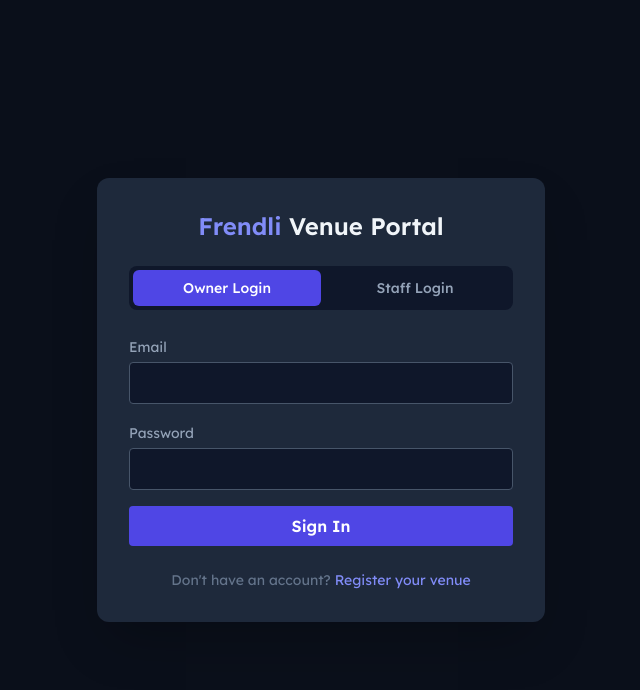
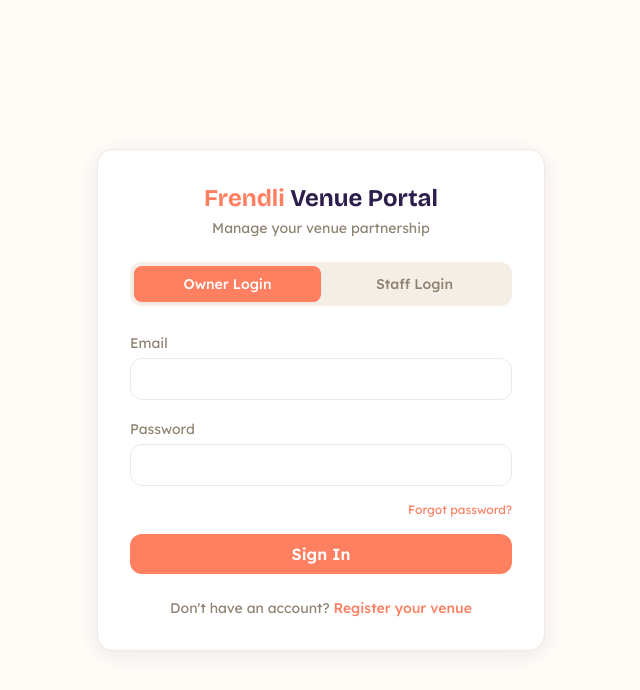
Before and after one commit to Don-BP/Frendliii, a React (Vite) app in the folder venue-portal/: page /login in a window 1280 px wide. Shown: the top 690 px of the page, without its empty margins (319-959 px from the left). Built offline with nearby package versions, Linux system fonts and the light colour scheme; no server answers.

Commit message:
feat(venue-portal): restyle Login/Register, add forgot password, register guard, coral StepIndicator
Co-Authored-By: Claude Sonnet 4.6 <noreply@anthropic.com>

```diff
--- a/venue-portal/src/contexts/AuthContext.tsx
+++ b/venue-portal/src/contexts/AuthContext.tsx
@@ -8,6 +8,7 @@ interface AuthContextValue {
   venue: Venue | null
   loading: boolean
   refreshVenue: () => Promise<void>
+  signIn: (email: string, password: string) => Promise<void>
 }
 
 const AuthContext = createContext<AuthContextValue>({
@@ -15,6 +16,7 @@ const AuthContext = createContext<AuthContextValue>({
   venue: null,
   loading: true,
   refreshVenue: async () => {},
+  signIn: async () => {},
 })
 
 export function AuthProvider({ children }: { children: React.ReactNode }) {
@@ -36,6 +38,13 @@ export function AuthProvider({ children }: { children: React.ReactNode }) {
 
   const refreshVenue = async () => {
     if (session?.user?.id) await fetchVenue(session.user.id)
+  }
+
+  const signIn = async (email: string, password: string) => {
+    const { data, error } = await supabase.auth.signInWithPassword({ email, password })
+    if (error || !data.session) {
+      throw new Error(error?.message ?? 'Login failed.')
+    }
   }
 
   useEffect(() => {
@@ -62,7 +71,7 @@ export function AuthProvider({ children }: { children: React.ReactNode }) {
   }, [])
 
   return (
-    <AuthContext.Provider value={{ session, venue, loading, refreshVenue }}>
+    <AuthContext.Provider value={{ session, venue, loading, refreshVenue, signIn }}>
       {children}
     </AuthContext.Provider>
   )
--- a/venue-portal/src/pages/Login.tsx
+++ b/venue-portal/src/pages/Login.tsx
@@ -1,40 +1,54 @@
 import { useState } from 'react'
-import { Link, useNavigate } from 'react-router-dom'
+import { useNavigate, Link } from 'react-router-dom'
+import { useAuth } from '../contexts/AuthContext'
 import { supabase } from '../lib/supabase'
-import { useAuth } from '../contexts/AuthContext'
 import { staffAuth } from '../lib/staffAuth'
 
 type Tab = 'owner' | 'staff'
 
+const INPUT = "w-full mt-1 bg-white dark:bg-[#251A38] border border-[#EEEAE3] dark:border-[#3D2E55] rounded-xl px-3 py-2 text-[#2D1E4B] dark:text-[#F0EBF8] focus:outline-none focus:ring-2 focus:ring-[#FF7F61]/30 focus:border-[#FF7F61]"
+const BTN_PRIMARY = "w-full bg-[#FF7F61] hover:bg-[#E6684B] disabled:opacity-50 text-white font-semibold py-2 rounded-xl transition-all hover:shadow-[0_4px_16px_rgba(255,127,97,0.35)]"
+
 export default function Login() {
+  const { signIn } = useAuth()
+  const navigate = useNavigate()
   const [tab, setTab] = useState<Tab>('owner')
   const [email, setEmail] = useState('')
   const [password, setPassword] = useState('')
+  const [venueIdInput, setVenueIdInput] = useState('')
+  const [pinInput, setPinInput] = useState('')
   const [error, setError] = useState<string | null>(null)
   const [loading, setLoading] = useState(false)
-  const [venueIdInput, setVenueIdInput] = useState('')
-  const [pinInput, setPinInput] = useState('')
-  const navigate = useNavigate()
-  useAuth() // subscribe for potential future use
+  const [resetSent, setResetSent] = useState(false)
 
   const handleOwnerLogin = async (e: React.FormEvent) => {
     e.preventDefault()
     setError(null)
     setLoading(true)
+    try {
+      await signIn(email, password)
+      navigate('/dashboard')
+    } catch (err) {
+      setError(err instanceof Error ? err.message : 'Login failed.')
+      setLoading(false)
+    }
+  }
 
-    const { data, error: signInError } = await supabase.auth.signInWithPassword({ email, password })
-    if (signInError || !data.session) {
-      setError(signInError?.message ?? 'Login failed.')
-      setLoading(false)
+  const handleForgotPassword = async () => {
+    setError(null)
+    setResetSent(false)
+    if (!email.trim()) {
+      setError('Enter your email address first.')
       return
     }
-
-    // Always navigate to /dashboard after successful login.
-    // If registration is incomplete (registration_step < 4), ProtectedRoute in App.tsx
-    // intercepts and redirects to the correct wizard step automatically.
-    // Do NOT read `venue` here — AuthContext loads it asynchronously after
-    // onAuthStateChange fires, so `venue` will be null at this point.
-    navigate('/dashboard')
+    const { error: resetError } = await supabase.auth.resetPasswordForEmail(email, {
+      redirectTo: `${window.location.origin}/login`,
+    })
+    if (resetError) {
+      setError(resetError.message)
+    } else {
+      setResetSent(true)
+    }
   }
 
   const handleStaffLogin = async (e: React.FormEvent) => {
@@ -42,7 +56,6 @@ export default function Login() {
     setError(null)
     if (!/^\d{4}$/.test(pinInput)) { setError('PIN must be a 4-digit number.'); return }
     setLoading(true)
-
     try {
       const supabaseUrl = import.meta.env.VITE_SUPABASE_URL as string
       const res = await fetch(`${supabaseUrl}/functions/v1/verify-staff-pin`, {
@@ -51,7 +64,6 @@ export default function Login() {
         body: JSON.stringify({ venue_id: venueIdInput, pin: pinInput }),
       })
       const data = await res.json()
-
       if (!res.ok) {
         if (res.status === 429 && data.seconds_remaining) {
           setError(`Too many attempts. Try again in ${Math.ceil(data.seconds_remaining / 60)} minutes.`)
@@ -61,7 +73,6 @@ export default function Login() {
         setLoading(false)
         return
       }
-
       staffAuth.setSession(data.token, venueIdInput)
       navigate('/redeem')
     } catch {
@@ -72,20 +83,23 @@ export default function Login() {
   }
 
   return (
-    <div className="min-h-screen bg-[#0a0f1a] flex items-center justify-center px-4">
-      <div className="w-full max-w-md bg-slate-800 rounded-xl p-8 shadow-2xl">
-        <h1 className="text-2xl font-bold text-center text-slate-100 mb-6">
-          <span className="text-indigo-400">Frendli</span> Venue Portal
+    <div className="min-h-screen bg-[#FFFBF7] dark:bg-[#1A1225] flex items-center justify-center px-4">
+      <div className="w-full max-w-md bg-white dark:bg-[#251A38] border border-[#EEEAE3] dark:border-[#3D2E55] rounded-2xl p-8 shadow-[0_4px_20px_rgba(45,30,75,0.08)]">
+        <h1 className="text-2xl font-['Bricolage_Grotesque'] font-bold text-center text-[#2D1E4B] dark:text-[#F0EBF8] mb-1">
+          <span className="text-[#FF7F61]">Frendli</span> Venue Portal
         </h1>
+        <p className="text-center text-sm text-[#8E8271] dark:text-[#9E8FC0] mb-6">Manage your venue partnership</p>
 
         {/* Tab toggle */}
-        <div className="flex rounded-lg bg-slate-900 p-1 mb-6">
+        <div className="flex rounded-xl bg-[#F5EEE6] dark:bg-[#1A1225] p-1 mb-6">
           {(['owner', 'staff'] as Tab[]).map(t => (
             <button
               key={t}
-              onClick={() => setTab(t)}
-              className={`flex-1 py-2 text-sm font-medium rounded-md transition-colors ${
-                tab === t ? 'bg-indigo-600 text-white' : 'text-slate-400 hover:text-slate-200'
+              onClick={() => { setTab(t); setError(null); setResetSent(false) }}
+              className={`flex-1 py-2 text-sm font-medium rounded-lg transition-colors ${
+                tab === t
+                  ? 'bg-[#FF7F61] text-white shadow-sm'
+                  : 'text-[#8E8271] dark:text-[#9E8FC0] hover:text-[#2D1E4B] dark:hover:text-[#F0EBF8]'
               }`}
             >
               {t === 'owner' ? 'Owner Login' : 'Staff Login'}
@@ -96,58 +110,72 @@ export default function Login() {
         {tab === 'owner' ? (
           <form onSubmit={handleOwnerLogin} className="space-y-4">
             <label className="block">
-              <span className="text-sm text-slate-400">Email</span>
+              <span className="text-sm text-[#8E8271] dark:text-[#9E8FC0]">Email</span>
               <input
                 type="email" aria-label="Email" required value={email}
                 onChange={(e) => setEmail(e.target.value)}
-                className="w-full mt-1 bg-slate-900 border border-slate-600 rounded px-3 py-2 text-slate-200 focus:outline-none focus:border-indigo-500"
+                className={INPUT}
               />
             </label>
             <label className="block">
-              <span className="text-sm text-slate-400">Password</span>
+              <span className="text-sm text-[#8E8271] dark:text-[#9E8FC0]">Password</span>
               <input
                 type="password" aria-label="Password" required value={password}
                 onChange={(e) => setPassword(e.target.value)}
-                className="w-full mt-1 bg-slate-900 border border-slate-600 rounded px-3 py-2 text-slate-200 focus:outline-none focus:border-indigo-500"
+                className={INPUT}
               />
             </label>
-            {error && <p role="alert" className="text-red-400 text-sm">{error}</p>}
-            <button type="submit" disabled={loading}
-              className="w-full bg-indigo-600 hover:bg-indigo-500 disabled:opacity-50 text-white font-semibold py-2 rounded">
+
+            <div className="flex justify-end">
+              <button
+                type="button"
+                onClick={handleForgotPassword}
+                aria-label="Forgot password"
+                className="text-xs text-[#FF7F61] hover:underline"
+              >
+                Forgot password?
+              </button>
+            </div>
+
+            {resetSent && (
+              <p className="text-sm text-[#10B981]">Check your email — a reset link is on its way.</p>
+            )}
+            {error && <p role="alert" className="text-red-500 dark:text-red-400 text-sm">{error}</p>}
+
+            <button type="submit" disabled={loading} className={BTN_PRIMARY}>
               {loading ? 'Signing in…' : 'Sign In'}
             </button>
           </form>
         ) : (
           <form onSubmit={handleStaffLogin} className="space-y-4">
             <label className="block">
-              <span className="text-sm text-slate-400">Venue ID</span>
+              <span className="text-sm text-[#8E8271] dark:text-[#9E8FC0]">Venue ID</span>
               <input
                 type="text" aria-label="Venue ID" required value={venueIdInput}
                 onChange={(e) => setVenueIdInput(e.target.value)}
                 placeholder="Provided by your manager"
-                className="w-full mt-1 bg-slate-900 border border-slate-600 rounded px-3 py-2 text-slate-200 focus:outline-none focus:border-indigo-500"
+                className={INPUT}
               />
             </label>
             <label className="block">
-              <span className="text-sm text-slate-400">PIN</span>
+              <span className="text-sm text-[#8E8271] dark:text-[#9E8FC0]">PIN</span>
               <input
                 type="password" aria-label="PIN" required value={pinInput}
                 maxLength={4} inputMode="numeric"
                 onChange={(e) => setPinInput(e.target.value.replace(/\D/g, '').slice(0, 4))}
-                className="w-full mt-1 bg-slate-900 border border-slate-600 rounded px-3 py-2 text-slate-200 focus:outline-none focus:border-indigo-500 tracking-widest text-center text-2xl"
+                className={`${INPUT} tracking-widest text-center text-2xl`}
               />
             </label>
-            {error && <p role="alert" className="text-red-400 text-sm">{error}</p>}
-            <button type="submit" disabled={loading}
-              className="w-full bg-indigo-600 hover:bg-indigo-500 disabled:opacity-50 text-white font-semibold py-2 rounded">
+            {error && <p role="alert" className="text-red-500 dark:text-red-400 text-sm">{error}</p>}
+            <button type="submit" disabled={loading} className={BTN_PRIMARY}>
               {loading ? 'Signing in…' : 'Sign In'}
             </button>
           </form>
         )}
 
-        <p className="text-center text-sm text-slate-500 mt-6">
+        <p className="text-center text-sm text-[#8E8271] dark:text-[#9E8FC0] mt-6">
           Don't have an account?{' '}
-          <Link to="/register/1" className="text-indigo-400 hover:underline">
+          <Link to="/register/1" className="text-[#FF7F61] hover:underline font-medium">
             Register your venue
           </Link>
         </p>
```
Also changed, not shown: venue-portal/src/components/StepIndicator.tsx (+27 -15 lines), venue-portal/src/pages/auth/Register.tsx (+12 -5 lines), 1 other file (tests, documents, lock files or other folders).
